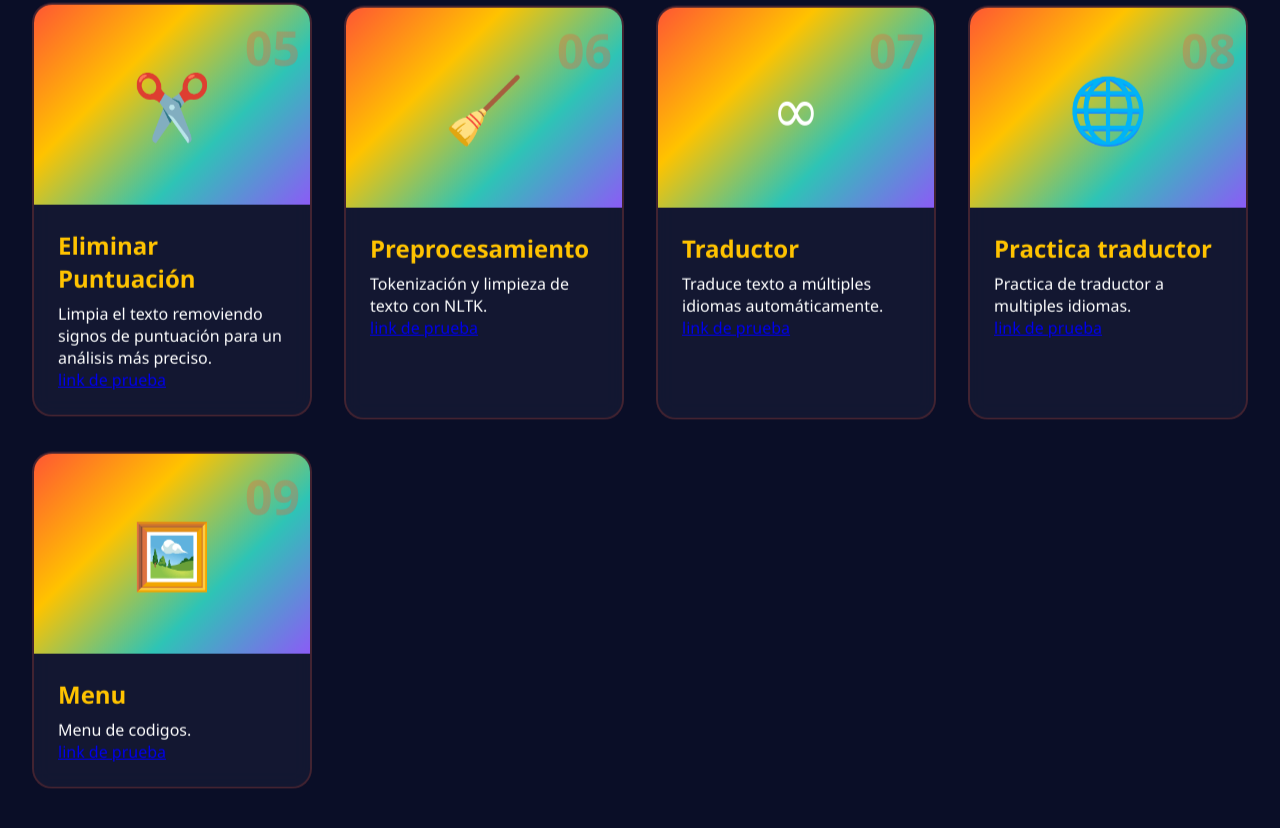
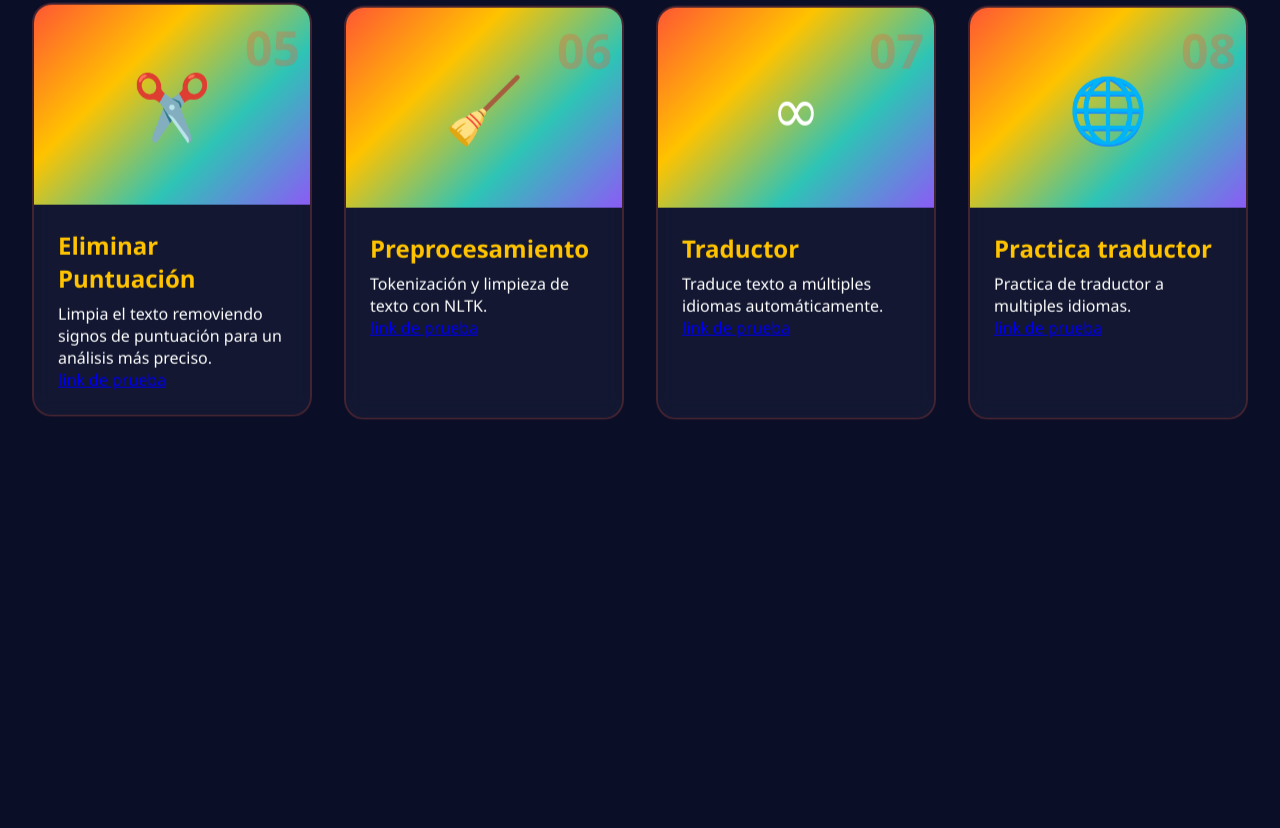
Before and after one commit to davidmoguelcb144-pixel/Portafolio_PNL, a plain HTML site: page index.html in a window 1280 px wide. Shown: the part 1424-2252 px from the top of the page. After the commit the page ends 1923 px from the top, so only its background shows below. Drawn offline with Linux system fonts and the light colour scheme.

Commit message:
Update index.html

```diff
--- a/index.html
+++ b/index.html
@@ -417,18 +417,6 @@
                     <a href="practica.html">link de prueba</a>
                 </div>
             </div>
-            <!-- Card 9: Menu -->
-            <div class="card">
-                <div class="card-image">
-                    <span class="card-number">09</span>
-                    🖼️
-                </div>
-                <div class="card-content">
-                    <h3 class="card-title">Menu</h3>
-                    <p>Menu de codigos.</p>
-                    <a href="preprocesamientomenu.html">link de prueba</a>
-                </div>
-            </div>
         </div>
     </section>
 </body>
```
